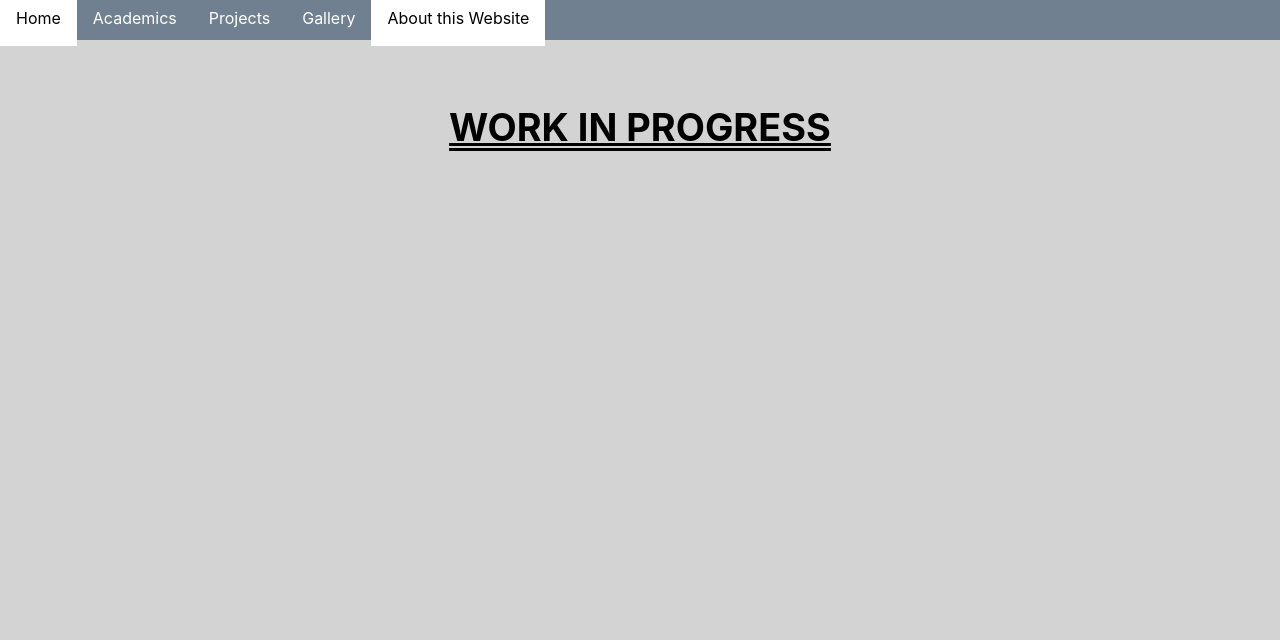
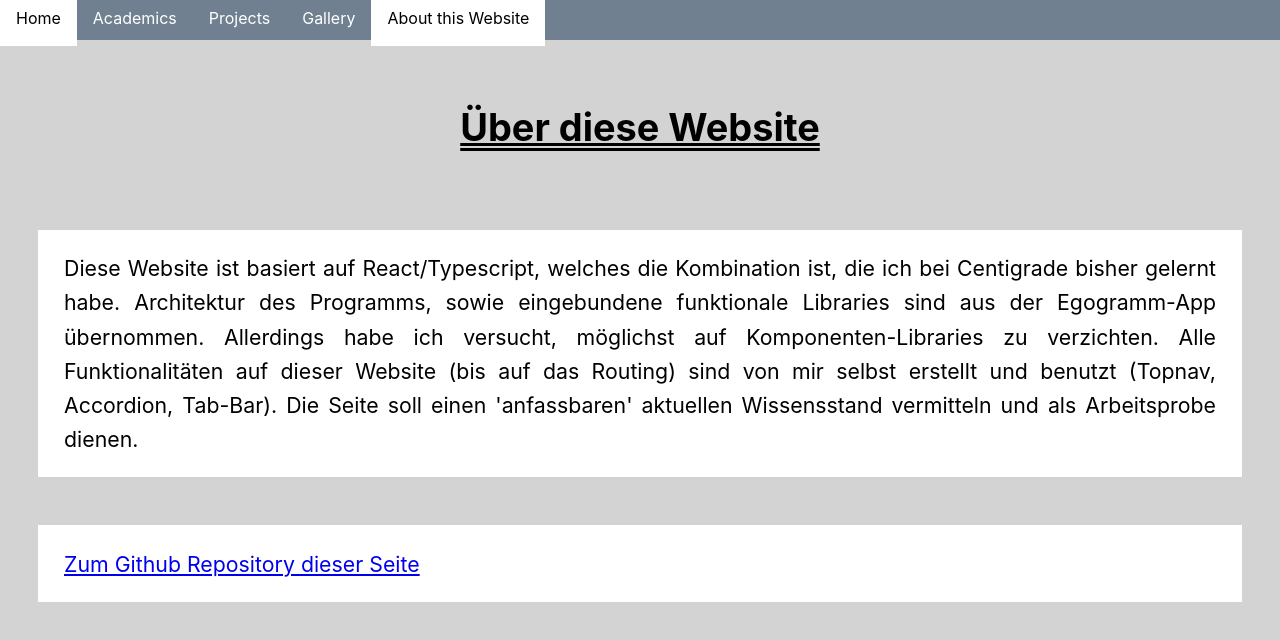
Before and after one commit to MAng0-1/application-app, a React (Create React App) app: page /about in a window 1280 px wide. Shown: the top 640 px of the page. Built offline with nearby package versions, Linux system fonts and the light colour scheme.

Commit message:
Added AboutView content

```diff
--- a/src/Components/Shared.resources.ts
+++ b/src/Components/Shared.resources.ts
@@ -2,7 +2,7 @@ import styled from 'styled-components';
 
 export const Margin = {
   small: '1rem',
-  medium: '2rem',
+  medium: '3rem',
   large: '5rem',
 };
 
@@ -43,7 +43,7 @@ export const SharedStyles = {
       text-decoration: underline double;
       font: ${Font.large};
       text-align: center;
-      margin: ${Margin.medium} ${Margin.small} ${Margin.large};
+      margin: ${Margin.small} ${Margin.small} ${Margin.large};
       width: auto;
     `,
     Prose: styled.div<{ widthP?: number }>`
--- a/src/Components/ViewComponents/AboutViewComponent.tsx
+++ b/src/Components/ViewComponents/AboutViewComponent.tsx
@@ -1,4 +1,5 @@
 import React, { FC } from 'react';
+import { AboutView as CurrentView } from '../../data/text-sources.json';
 import { SharedStyles as Styles } from '../Shared.resources';
 
 type Props = {
@@ -15,7 +16,17 @@ type Props = {
 const AboutViewComponent: FC<Props> = (props) => {
   return (
     <Styles.ContentContainer>
-      <Styles.TextCard.Heading> WORK IN PROGRESS </Styles.TextCard.Heading>
+      <Styles.TextCard.Heading> {props.Text(CurrentView, 0)} </Styles.TextCard.Heading>
+      <Styles.Sleeve>
+        <Styles.TextCard.Prose>{props.Text(CurrentView, 1)}</Styles.TextCard.Prose>
+      </Styles.Sleeve>
+      <Styles.Sleeve>
+        <Styles.TextCard.Prose>
+          <a href={'https://github.com/Qkey01/application-app'}>
+            Zum Github Repository dieser Seite
+          </a>
+        </Styles.TextCard.Prose>
+      </Styles.Sleeve>
     </Styles.ContentContainer>
   );
 };
--- a/src/Components/ViewComponents/HomeViewComponent.tsx
+++ b/src/Components/ViewComponents/HomeViewComponent.tsx
@@ -1,8 +1,6 @@
 import React, { FC } from 'react';
-import CatJam from '../../data/images/gif_01.gif';
 import Cat01 from '../../data/images/image_1.jpg';
 import Cat02 from '../../data/images/image_2.jpg';
-import Cat03 from '../../data/images/image_3.jpg';
 import { HomeView } from '../../data/text-sources.json';
 import TabBar from '../MinorComponents/TabBarComponent';
 import { SharedStyles as Styles } from '../Shared.resources';
@@ -40,26 +38,25 @@ const HomeViewComponent: FC<Props> = (props) => {
 
       <Styles.Sleeve>
         <Styles.TextCard.Prose widthP={20}>{Text(HomeView, 4)}</Styles.TextCard.Prose>
-
         <TabBar titles={['A', 'B', 'C']}>
           <Styles.TextCard.Prose>{Text(HomeView, 5)}</Styles.TextCard.Prose>
           <Styles.TextCard.Prose>{Text(HomeView, 6)}</Styles.TextCard.Prose>
           <Styles.TextCard.Prose>{Text(HomeView, 7)}</Styles.TextCard.Prose>
         </TabBar>
       </Styles.Sleeve>
-      <Styles.Sleeve></Styles.Sleeve>
+
       <Styles.Sleeve>
         <Styles.TextCard.Quote>{Text(HomeView, 8)}</Styles.TextCard.Quote>
       </Styles.Sleeve>
-
+      {/*
       <Styles.Sleeve>
-        <Styles.ImageCard src={Cat03} alt='curious cat' />
+        <Styles.ImageCard src={Cat03} alt='curious cat' widthP={50} />
       </Styles.Sleeve>
 
       <Styles.Sleeve>
         <Styles.TextCard.Heading>Radio Quarantino be like:</Styles.TextCard.Heading>
         <Styles.ImageCard src={CatJam} alt='catjam pog' />
-      </Styles.Sleeve>
+      </Styles.Sleeve> */}
     </Styles.ContentContainer>
   );
 };
--- a/src/Components/ViewComponents/ProjectsViewComponent.tsx
+++ b/src/Components/ViewComponents/ProjectsViewComponent.tsx
@@ -47,10 +47,7 @@ const ProjectsViewComponent: FC<Props> = (props) => {
               />
               <Styles.ImageCard src={Schaltplan} alt={'Arduino Schaltplan'} />
             </Styles.Sleeve>
-            <a href={'https://github.com/Qkey01/arduino-punchclock'}>
-              {' '}
-              Link zum Github Repository{' '}
-            </a>
+            <a href={'https://github.com/Qkey01/arduino-punchclock'}>Zum Github Repository</a>
           </Accordion>
           <Accordion title={Text(CurrentView, 7)}>
             <Styles.Sleeve>
--- a/src/data/text-sources.json
+++ b/src/data/text-sources.json
@@ -134,5 +134,17 @@
       "index": 10,
       "type": "heading"
     }
+  ],
+  "AboutView": [
+    {
+      "content": "Über diese Website",
+      "index": 0,
+      "type": "heading"
+    },
+    {
+      "content": " Diese Website ist basiert auf React/Typescript, welches die Kombination ist, die ich bei Centigrade bisher gelernt habe. Architektur des Programms, sowie eingebundene funktionale Libraries sind aus der Egogramm-App übernommen. Allerdings habe ich versucht, möglichst auf Komponenten-Libraries zu verzichten. Alle Funktionalitäten auf dieser Website (bis auf das Routing) sind von mir selbst erstellt und benutzt (Topnav, Accordion, Tab-Bar). Die Seite soll einen 'anfassbaren' aktuellen Wissensstand vermitteln und als Arbeitsprobe dienen.",
+      "index": 1,
+      "type": "prose"
+    }
   ]
 }
```
